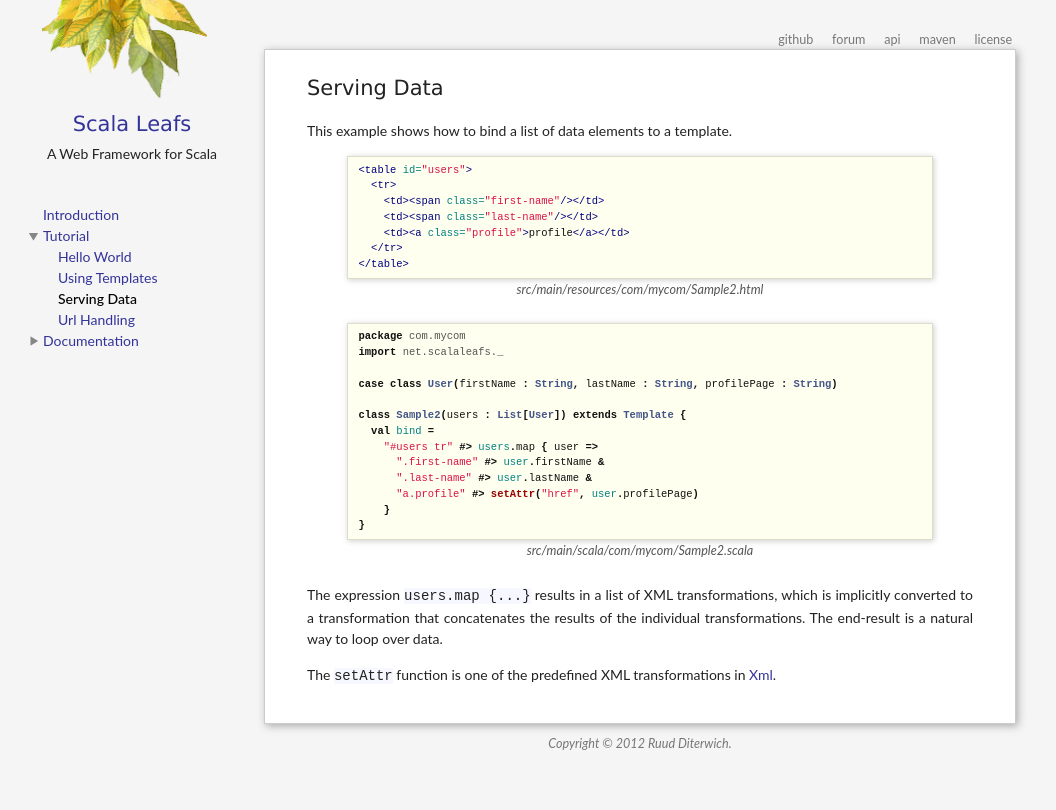
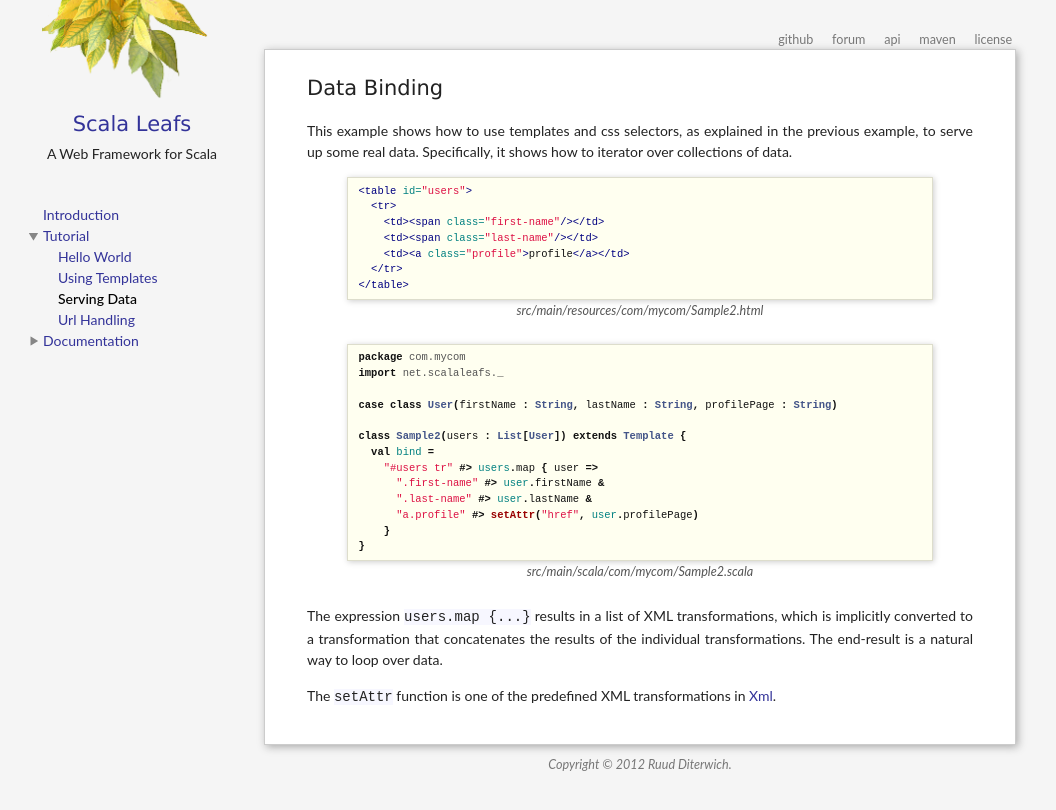
Before and after one commit to scalastuff/scalaleafs, a Jekyll site: the page built from serving-data.md, in a window 1280 px wide. Shown: the top 810 px of the page, without its empty margins (0-1056 px from the left). Built offline with Jekyll 4.4.1, drawn with Linux system fonts in a browser that asks for light colours.

Commit message:
Updated serving-data.md

```diff
--- a/serving-data.md
+++ b/serving-data.md
@@ -1,9 +1,9 @@
 ---
-title: Serving Data
+title: Data Binding
 layout: default
 ---
 
-This example shows how to bind a list of data elements to a template.
+This example shows how to use templates and css selectors, as explained in the previous example, to serve up some real data. Specifically, it shows how to iterator over collections of data.
 
 {% highlight html %}
 <table id="users">
```
